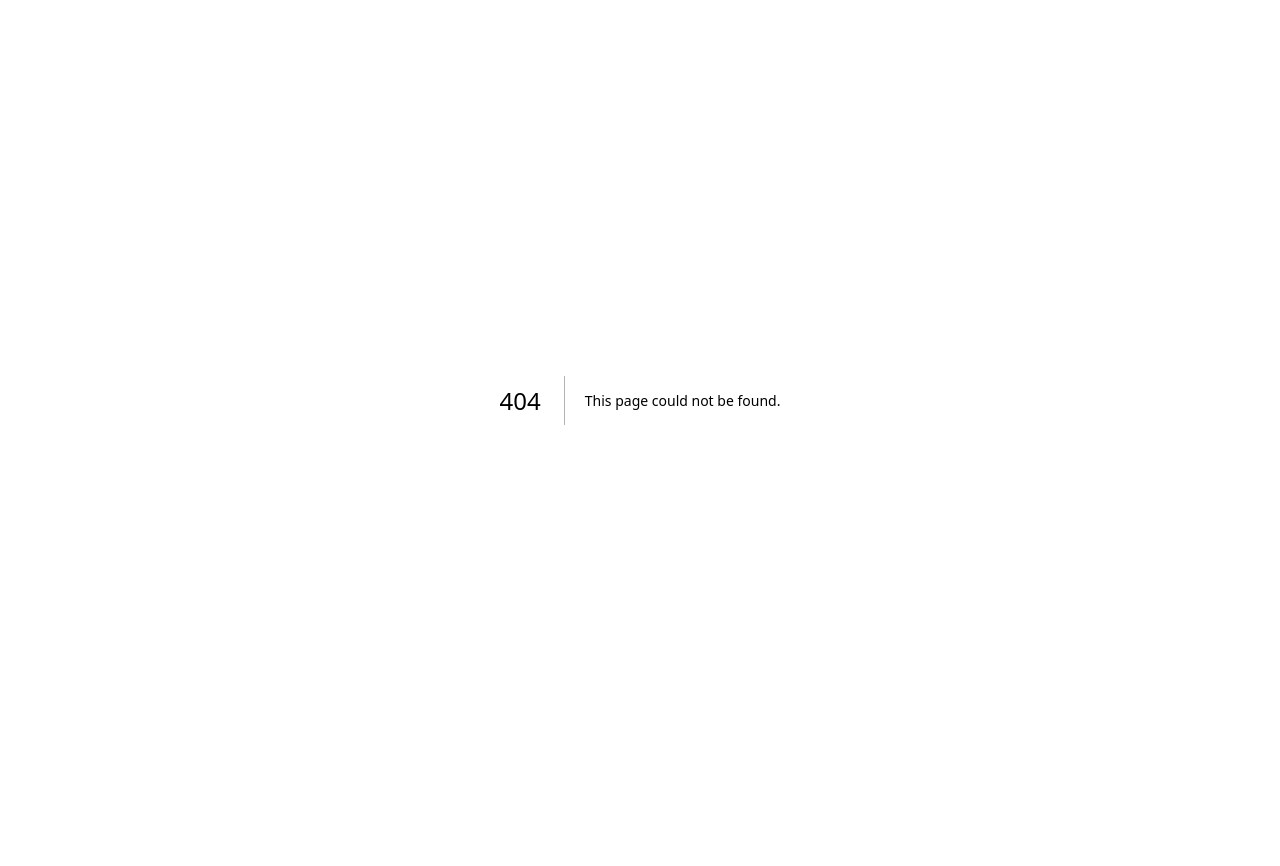
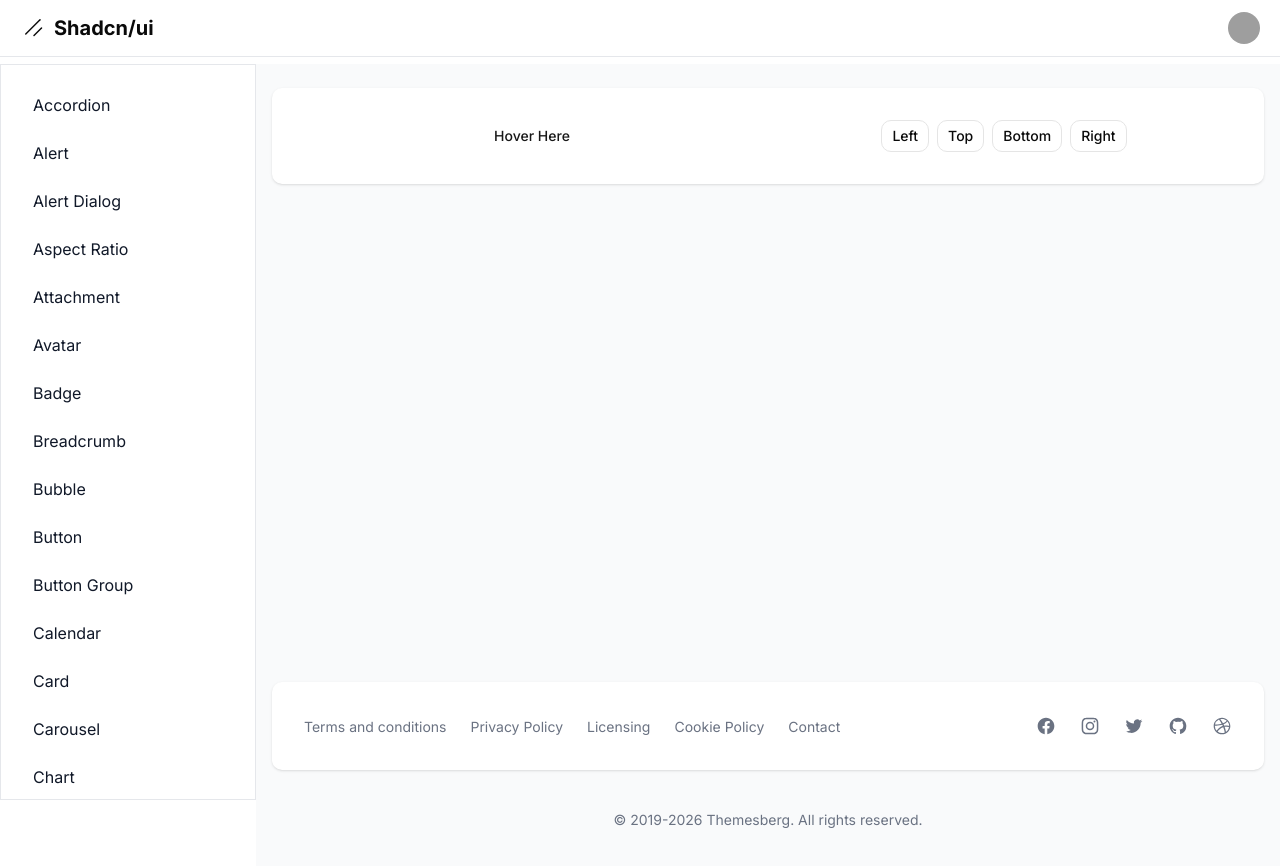
Before and after one commit to AndreDev12/shadcn-dashboard, a Next.js app: page /dashboard/hover-card in a window 1280 px wide. Before the commit this address had no page. Shown: the top 866 px of the page. Before the commit the page ends 800 px from the top, so only its background shows below. Built offline with nearby package versions, Linux system fonts and the light colour scheme; grey boxes are pictures that could not be loaded.

Commit message:
Components: Hover card

```diff
--- /dev/null
+++ b/src/app/dashboard/hover-card/page.tsx
@@ -0,0 +1,53 @@
+import {
+  HoverCard,
+  HoverCardTrigger,
+  HoverCardContent,
+  Button,
+} from '@/components/ui';
+
+const HOVER_CARD_SIDES = ['left', 'top', 'bottom', 'right'] as const;
+
+export default function Page() {
+  return (
+    <div className="grid grid-cols-2 gap-4">
+      <HoverCard>
+        <HoverCardTrigger
+          delay={10}
+          closeDelay={100}
+          render={<Button variant="link">Hover Here</Button>}
+        />
+        <HoverCardContent className="flex w-64 flex-col gap-0.5">
+          <div className="font-semibold">@nextjs</div>
+          <div>The React Framework – created and maintained by @vercel.</div>
+          <div className="mt-1 text-xs text-muted-foreground">
+            Joined December 2021
+          </div>
+        </HoverCardContent>
+      </HoverCard>
+
+      <div className="flex flex-wrap justify-center gap-2">
+        {HOVER_CARD_SIDES.map((side) => (
+          <HoverCard key={side}>
+            <HoverCardTrigger
+              delay={100}
+              closeDelay={100}
+              render={
+                <Button variant="outline" className="capitalize">
+                  {side}
+                </Button>
+              }
+            />
+            <HoverCardContent side={side}>
+              <div className="flex flex-col gap-1">
+                <h4 className="font-medium">Hover Card</h4>
+                <p>
+                  This hover card appears on the {side} side of the trigger.
+                </p>
+              </div>
+            </HoverCardContent>
+          </HoverCard>
+        ))}
+      </div>
+    </div>
+  );
+}
--- a/src/app/dashboard/layout.tsx
+++ b/src/app/dashboard/layout.tsx
@@ -38,6 +38,7 @@ const links = [
   { name: 'field', href: 'field' },
   { name: 'form', href: 'form' },
   { name: 'toast', href: 'toast' },
+  { name: 'hover card', href: 'hover-card' },
 ].sort((a, b) => a.name.localeCompare(b.name));
 
 export default function DashboardLayout({
--- /dev/null
+++ b/src/components/ui/hover-card.tsx
@@ -0,0 +1,51 @@
+'use client';
+
+import { PreviewCard as PreviewCardPrimitive } from '@base-ui/react/preview-card';
+
+import { cn } from '@/lib';
+
+function HoverCard({ ...props }: PreviewCardPrimitive.Root.Props) {
+  return <PreviewCardPrimitive.Root data-slot="hover-card" {...props} />;
+}
+
+function HoverCardTrigger({ ...props }: PreviewCardPrimitive.Trigger.Props) {
+  return (
+    <PreviewCardPrimitive.Trigger data-slot="hover-card-trigger" {...props} />
+  );
+}
+
+function HoverCardContent({
+  className,
+  side = 'bottom',
+  sideOffset = 4,
+  align = 'center',
+  alignOffset = 4,
+  ...props
+}: PreviewCardPrimitive.Popup.Props &
+  Pick<
+    PreviewCardPrimitive.Positioner.Props,
+    'align' | 'alignOffset' | 'side' | 'sideOffset'
+  >) {
+  return (
+    <PreviewCardPrimitive.Portal data-slot="hover-card-portal">
+      <PreviewCardPrimitive.Positioner
+        align={align}
+        alignOffset={alignOffset}
+        side={side}
+        sideOffset={sideOffset}
+        className="isolate z-50"
+      >
+        <PreviewCardPrimitive.Popup
+          data-slot="hover-card-content"
+          className={cn(
+            'z-50 w-64 origin-(--transform-origin) rounded-lg bg-popover p-2.5 text-sm text-popover-foreground shadow-md ring-1 ring-foreground/10 outline-hidden duration-100 data-[side=bottom]:slide-in-from-top-2 data-[side=inline-end]:slide-in-from-left-2 data-[side=inline-start]:slide-in-from-right-2 data-[side=left]:slide-in-from-right-2 data-[side=right]:slide-in-from-left-2 data-[side=top]:slide-in-from-bottom-2 data-open:animate-in data-open:fade-in-0 data-open:zoom-in-95 data-closed:animate-out data-closed:fade-out-0 data-closed:zoom-out-95',
+            className,
+          )}
+          {...props}
+        />
+      </PreviewCardPrimitive.Positioner>
+    </PreviewCardPrimitive.Portal>
+  );
+}
+
+export { HoverCard, HoverCardTrigger, HoverCardContent };
--- a/src/components/ui/index.ts
+++ b/src/components/ui/index.ts
@@ -40,3 +40,4 @@ export * from './empty';
 export * from './switch';
 export * from './radio-group';
 export * from './toast';
+export * from './hover-card';
```
